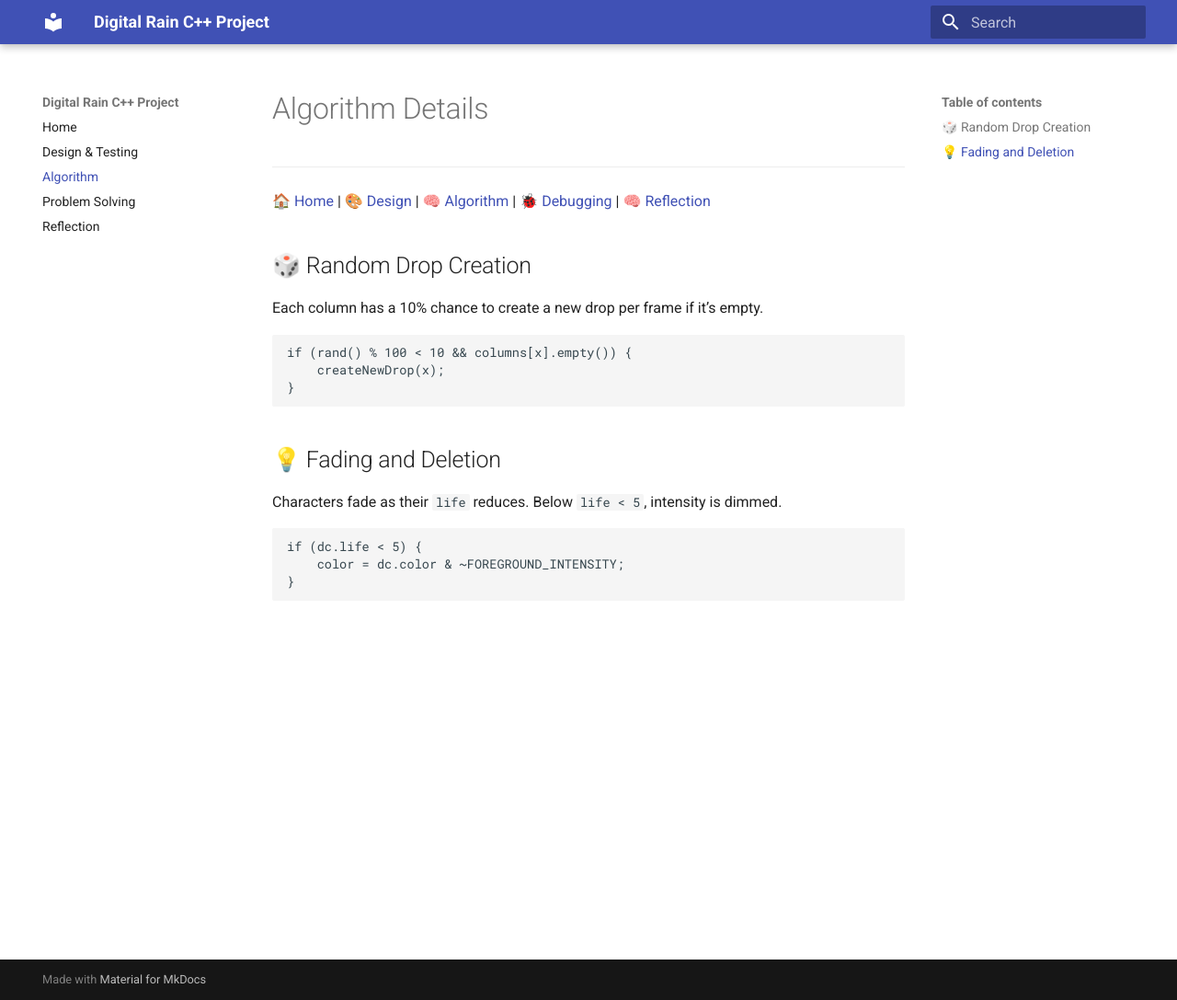
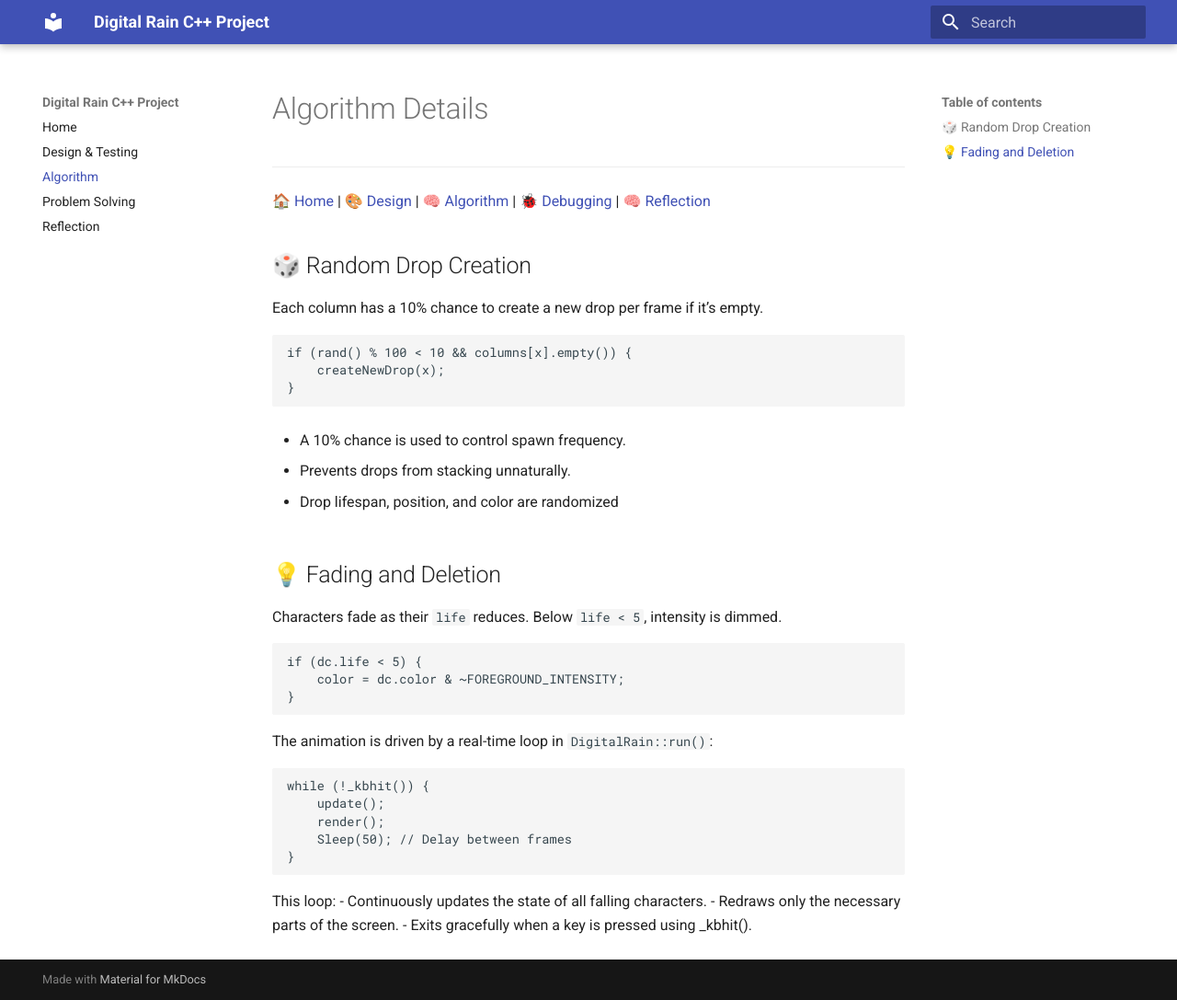
Before and after one commit to G00408184/digital-rain-cpp, an MkDocs documentation site: the page built from docs/algorithm.md, in a window 1280 px wide and 1087 px high. Shown: the whole window at 92% size. Built offline with MkDocs 1.6.1 and Material for MkDocs 9.7.7, drawn with Linux system fonts in a browser that asks for light colours.

Commit message:
Update algorithm.md

````diff
--- a/docs/algorithm.md
+++ b/docs/algorithm.md
@@ -12,7 +12,11 @@ if (rand() % 100 < 10 && columns[x].empty()) {
     createNewDrop(x);
 }
 ```
+- A 10% chance is used to control spawn frequency.
 
+- Prevents drops from stacking unnaturally.
+
+- Drop lifespan, position, and color are randomized
 ## 💡 Fading and Deletion
 
 Characters fade as their `life` reduces. Below `life < 5`, intensity is dimmed.
@@ -22,3 +26,17 @@ if (dc.life < 5) {
     color = dc.color & ~FOREGROUND_INTENSITY;
 }
 ```
+
+The animation is driven by a real-time loop in `DigitalRain::run()`:
+
+```cpp
+while (!_kbhit()) {
+    update();
+    render();
+    Sleep(50); // Delay between frames
+}
+```
+This loop:
+- Continuously updates the state of all falling characters.
+- Redraws only the necessary parts of the screen.
+- Exits gracefully when a key is pressed using _kbhit().
````
